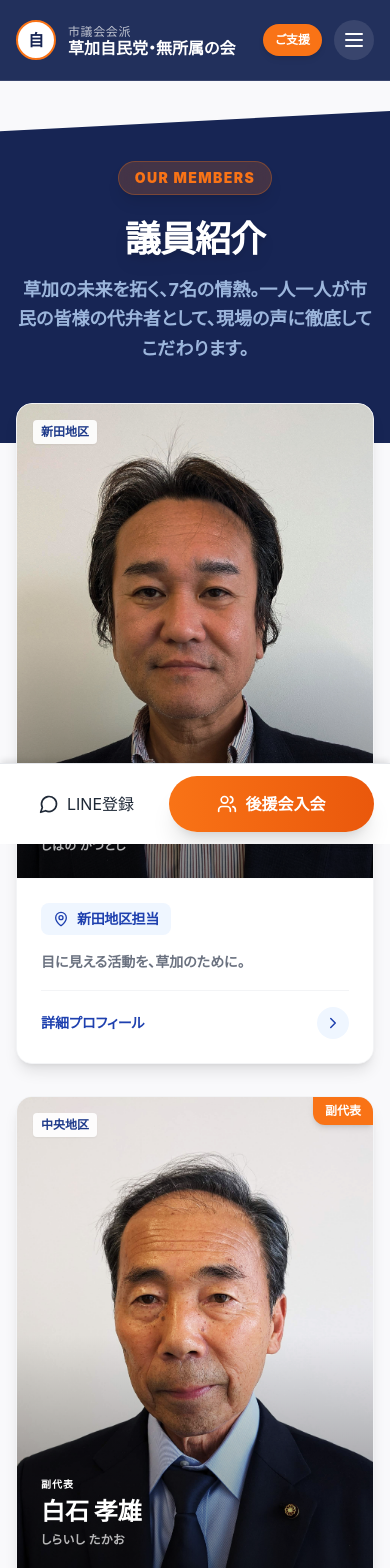
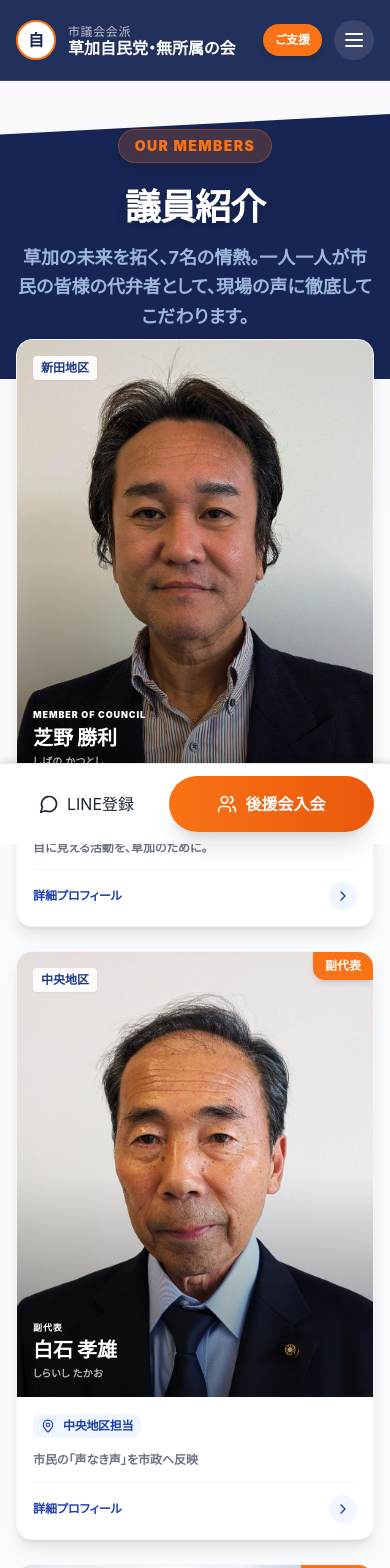
Before and after one commit to owl-onoueip/soka-jimin-hp, a Next.js app: page /members in a window 390 px wide. Shown: the top 1568 px of the page. Built offline with nearby package versions, Linux system fonts and the light colour scheme.

Commit message:
Save: Current 4-column PC grid state before responsive changes

```diff
--- a/src/app/members/MembersClient.tsx
+++ b/src/app/members/MembersClient.tsx
@@ -10,7 +10,7 @@ export default function MembersClient() {
     return (
         <div className="min-h-screen bg-gray-50/50 pb-20">
             {/* ページヘッダー */}
-            <section className="relative py-20 overflow-hidden">
+            <section className="relative py-12 overflow-hidden">
                 {/* 背景の装飾 */}
                 <div className="absolute inset-0 bg-primary-900 -skew-y-3 origin-right transform translate-y-12 scale-110" />
 
@@ -34,7 +34,7 @@ export default function MembersClient() {
 
             <div className="container mx-auto px-4 -mt-10 relative z-10">
                 {/* 議員グリッド */}
-                <div className="grid grid-cols-1 md:grid-cols-2 lg:grid-cols-3 gap-8">
+                <div className="grid grid-cols-1 md:grid-cols-2 lg:grid-cols-4 gap-6">
                     {members.map((member, i) => (
                         <MemberCard key={member.id} member={member} />
                     ))}
@@ -107,7 +107,7 @@ function MemberCard({ member }: { member: typeof members[0] }) {
             className="group bg-white rounded-2xl overflow-hidden shadow-lg hover:shadow-xl transition-all border border-gray-100 flex flex-col h-full"
         >
             {/* 写真エリア (スライドショー) */}
-            <div className="relative aspect-[3/4] overflow-hidden bg-gray-100">
+            <div className="relative aspect-[4/5] overflow-hidden bg-gray-100">
                 <AnimatePresence>
                     <motion.div
                         key={currentImageIndex}
@@ -139,40 +139,40 @@ function MemberCard({ member }: { member: typeof members[0] }) {
                 <div className="absolute inset-0 bg-gradient-to-t from-black/80 via-black/0 to-transparent opacity-60 group-hover:opacity-80 transition-opacity pointer-events-none" />
 
                 {/* 下部情報 (写真上のオーバーレイ) */}
-                <div className="absolute bottom-0 left-0 right-0 p-6 text-white transform group-hover:-translate-y-2 transition-transform duration-500 pointer-events-none">
-                    <span className="block text-[10px] font-black tracking-widest uppercase text-accent-400 mb-1">
+                <div className="absolute bottom-0 left-0 right-0 p-4 text-white transform group-hover:-translate-y-1 transition-transform duration-500 pointer-events-none">
+                    <span className="block text-[9px] font-black tracking-widest uppercase text-accent-400 mb-0.5">
                         {member.position || "Member of Council"}
                     </span>
-                    <h3 className="text-2xl font-black mb-1 group-hover:text-accent-400 transition-colors">
+                    <h3 className="text-xl font-black mb-0.5 group-hover:text-accent-400 transition-colors">
                         {member.name}
                     </h3>
-                    <p className="text-xs font-bold opacity-70 tracking-wider">
+                    <p className="text-[10px] font-bold opacity-70 tracking-wider">
                         {member.nameKana}
                     </p>
                 </div>
             </div>
 
             {/* 情報エリア */}
-            <div className="p-6 flex flex-col flex-grow bg-white border-t border-gray-50">
-                <div className="flex items-center gap-2 text-primary-600 mb-4 bg-primary-50 px-3 py-1.5 rounded-lg w-fit">
-                    <MapPin size={16} />
-                    <span className="text-sm font-black tracking-tight">{member.area}担当</span>
+            <div className="p-4 flex flex-col flex-grow bg-white border-t border-gray-50">
+                <div className="flex items-center gap-2 text-primary-600 mb-3 bg-primary-50 px-2 py-1 rounded-lg w-fit">
+                    <MapPin size={14} />
+                    <span className="text-xs font-black tracking-tight">{member.area}担当</span>
                 </div>
 
-                <div className="mb-4 flex-grow">
-                    <p className="text-sm text-gray-500 font-bold leading-relaxed line-clamp-2">
+                <div className="mb-3 flex-grow">
+                    <p className="text-xs text-gray-500 font-bold leading-relaxed line-clamp-2">
                         {member.catchphrase}
                     </p>
                 </div>
 
-                <div className="mt-auto pt-4 border-t border-gray-100">
+                <div className="mt-auto pt-3 border-t border-gray-100">
                     <Link
                         href={`/members/${member.id}`}
-                        className="flex items-center justify-between text-primary-600 font-black text-sm group/btn w-full"
+                        className="flex items-center justify-between text-primary-600 font-black text-xs group/btn w-full"
                     >
                         <span>詳細プロフィール</span>
-                        <div className="w-8 h-8 rounded-full bg-primary-50 flex items-center justify-center group-hover/btn:bg-primary-600 group-hover/btn:text-white transition-all">
-                            <ChevronRight size={18} />
+                        <div className="w-7 h-7 rounded-full bg-primary-50 flex items-center justify-center group-hover/btn:bg-primary-600 group-hover/btn:text-white transition-all">
+                            <ChevronRight size={16} />
                         </div>
                     </Link>
                 </div>
```
